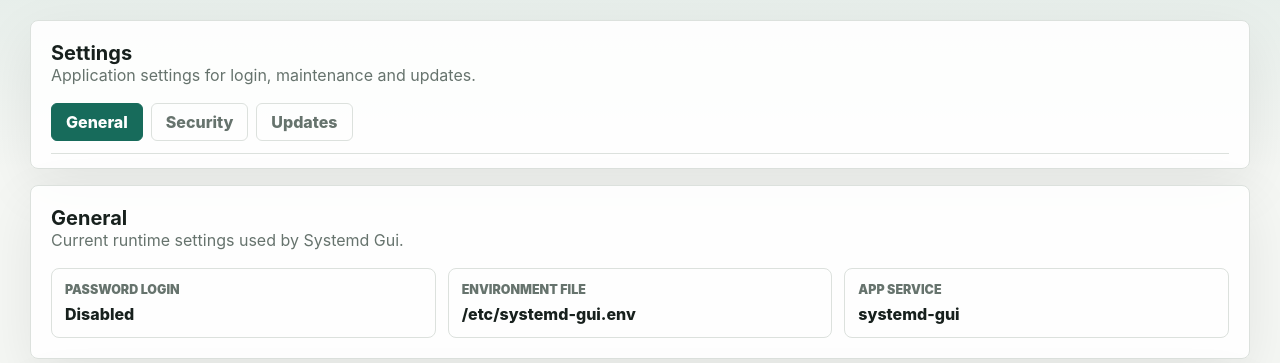
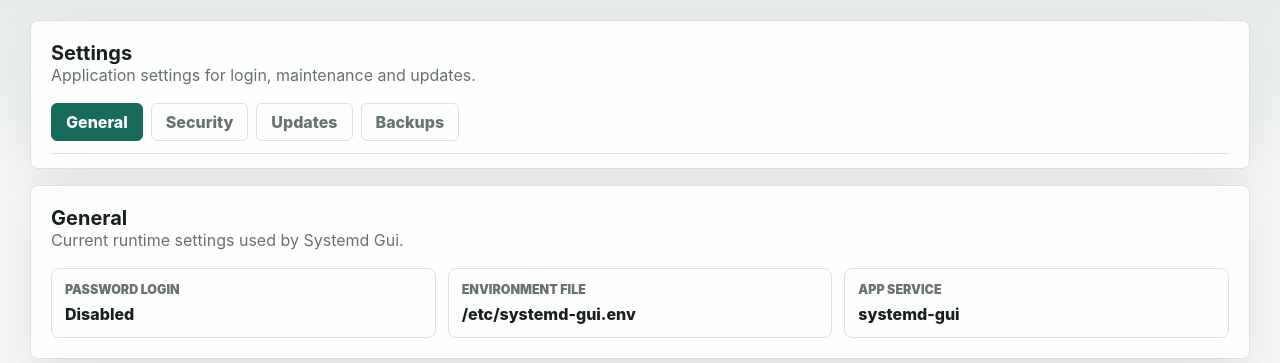
Before and after one commit to Nisbo/systemd-gui, a Flask app: page /settings in a window 1280 px wide. Shown: the part 109-472 px from the top of the page. Run offline with Flask 3, Linux system fonts and the light colour scheme.

Commit message:
Move app backups to settings tab

```diff
--- a/systemd_gui/app.py
+++ b/systemd_gui/app.py
@@ -180,7 +180,7 @@ def create_app() -> Flask:
     @app.get("/settings")
     def settings():
         active_tab = request.args.get("tab", "general")
-        if active_tab not in {"general", "security", "updates"}:
+        if active_tab not in {"general", "security", "updates", "backups"}:
             active_tab = "general"
         return render_template(
             "settings.html",
@@ -271,10 +271,10 @@ def create_app() -> Flask:
             backup_path = create_app_backup(_app_root(app), "Manual app backup", comment)
         except OSError as exc:
             flash(f"App backup failed: {exc}", "error")
-            return redirect(url_for("settings", tab="updates"))
+            return redirect(url_for("settings", tab="backups"))
 
         flash(f"App backup created: {backup_path}", "success")
-        return redirect(url_for("settings", tab="updates"))
+        return redirect(url_for("settings", tab="backups"))
 
     @app.post("/settings/update/backups/<backup_id>/restore")
     def restore_app_update_backup(backup_id: str):
@@ -283,7 +283,7 @@ def create_app() -> Flask:
         if result.ok:
             session["app_update_pending_restart"] = True
         flash(result.message, "success" if result.ok else "error")
-        return redirect(url_for("settings", tab="updates"))
+        return redirect(url_for("settings", tab="backups"))
 
     @app.post("/settings/update/backups/<backup_id>/delete")
     def delete_app_update_backup(backup_id: str):
@@ -291,10 +291,10 @@ def create_app() -> Flask:
             delete_app_backup(_app_root(app), backup_id)
         except (OSError, ValueError) as exc:
             flash(f"App update backup delete failed: {exc}", "error")
-            return redirect(url_for("settings", tab="updates"))
+            return redirect(url_for("settings", tab="backups"))
 
         flash("App update backup deleted.", "success")
-        return redirect(url_for("settings", tab="updates"))
+        return redirect(url_for("settings", tab="backups"))
 
     @app.post("/settings/update/restart-app")
     def restart_app_from_update():
--- a/systemd_gui/templates/settings.html
+++ b/systemd_gui/templates/settings.html
@@ -4,6 +4,7 @@
     ("general", "General"),
     ("security", "Security"),
     ("updates", "Updates"),
+    ("backups", "Backups"),
   ] %}
 
   <section class="panel settings-tabs-panel">
@@ -261,6 +262,45 @@
         <span>Updated files are written to disk, but the running Python process keeps the old code until Systemd Gui is restarted.</span>
       </div>
 
+      <div class="coming-soon">
+        <strong>App update backups</strong>
+        <span>Backups have their own tab now. Open <a class="table-link" href="{{ url_for('settings', tab='backups') }}">Settings > Backups</a> to create, restore or delete app backups.</span>
+      </div>
+    </section>
+  {% elif active_tab == "backups" %}
+    <section class="panel settings-panel">
+      <div class="panel-head">
+        <div>
+          <h2>Backups</h2>
+          <p>Manage app update backups for Systemd Gui.</p>
+        </div>
+      </div>
+
+      {% if update_result %}
+        <div class="update-result {{ 'ok' if update_result.ok else 'error' }}">
+          <strong>{{ update_result.message }}</strong>
+          {% if update_result.backup_path %}
+            <span>Backup: <code>{{ update_result.backup_path }}</code></span>
+          {% endif %}
+          {% if update_result.details %}
+            <pre class="config-preview update-output"><code>{{ update_result.details | join("\n\n") }}</code></pre>
+          {% endif %}
+        </div>
+      {% endif %}
+
+      {% if app_update_pending_restart %}
+        <div class="coming-soon restart-card">
+          <div>
+            <strong>Systemd Gui restart required</strong>
+            <span>An app backup restore changed files on disk. Restart Systemd Gui so Gunicorn loads the restored code.</span>
+          </div>
+          <form method="post" action="{{ url_for('restart_app_from_update') }}">
+            <input type="hidden" name="csrf_token" value="{{ csrf_token }}">
+            <button class="primary-button" type="submit">Restart app</button>
+          </form>
+        </div>
+      {% endif %}
+
       <div class="update-section-title">
         <strong>App update backups</strong>
         <span>Created manually here or automatically before Git, release ZIP, manual ZIP updates and app backup restores. Stored under <code>data/app-updates/backups</code> and including favorites, notes and unit backups.</span>
```
